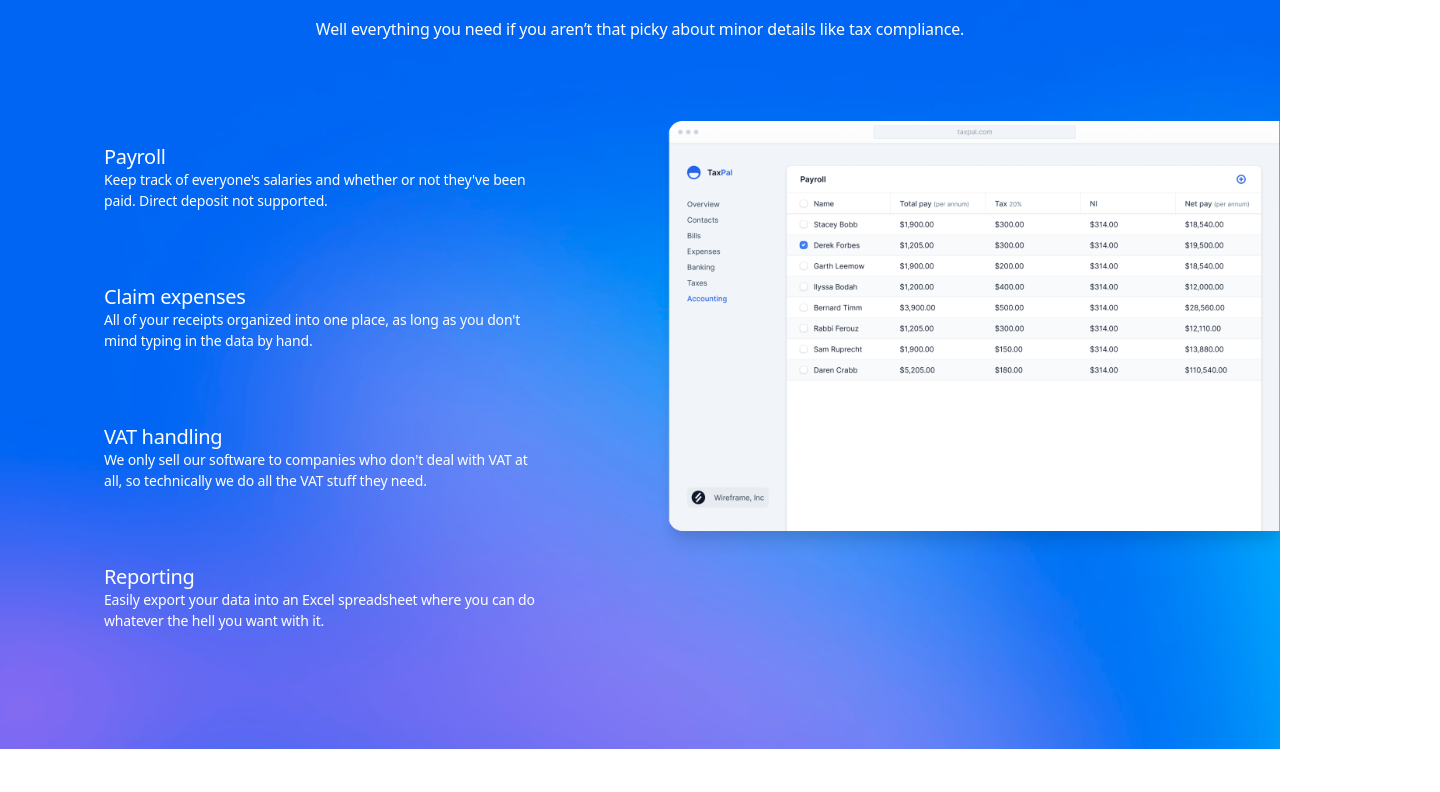
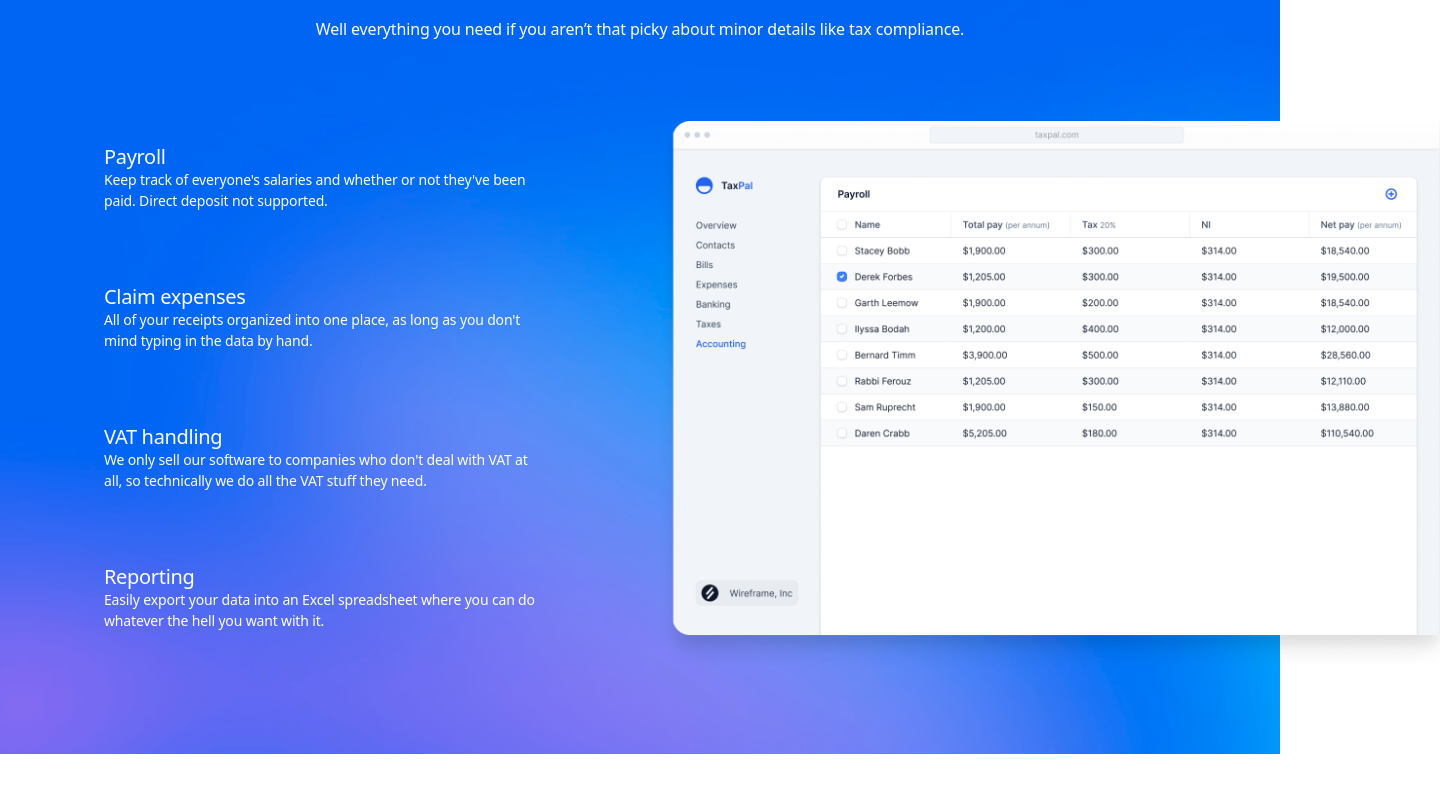
Before and after one commit to ibrahimAlphaSquad/taxpal, a Next.js app: page / in a window 1280 px wide. Shown: the part 1097-1889 px from the top of the page, 1440 px wide, since content can reach past the window. Built offline with nearby package versions, Linux system fonts and the light colour scheme.

Commit message:
Feature Section in set

```diff
--- a/components/featureSection.jsx
+++ b/components/featureSection.jsx
@@ -27,7 +27,7 @@ function FeatureSection() {
                 <p className='text-5xl font-medium leading-none tracking-[-0.02rem]'>Everything you need to run your books.</p>
                 <p className='text-base font-normal leading-normal tracking-[-0.01rem]'>Well everything you need if you aren’t that picky about minor details like tax compliance.</p>
             </div>
-            <div className='flex flex-row ml-20 mt-20 space-x-20'>
+            <div className='flex flex-row pl-20 mt-20 w-full justify-between space-x-20'>
                 <div className='flex flex-col space-y-3'>
                     {featureList.map((_payroll, idx) => {
                         return (
@@ -38,9 +38,7 @@ function FeatureSection() {
                         )
                     })}
                 </div>
-                <div className='w-max h-max'>
-                    <Image width={787} height={528} src={'/assets/images/featureSectionPayroll.png'} alt='payroll' />
-                </div>
+                <Image width={787} height={528} src={'/assets/images/featureSectionPayroll.png'} alt='payroll' />
             </div>
         </div>
     )
```
